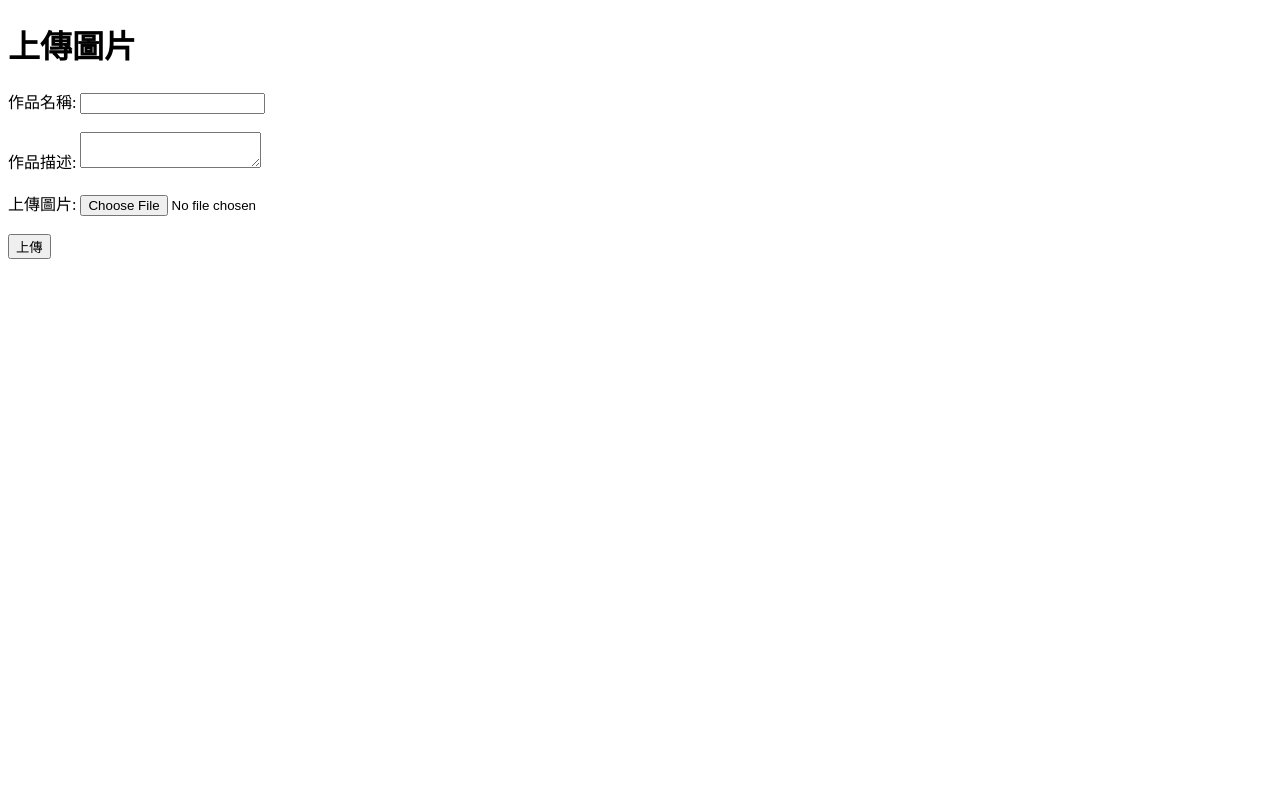
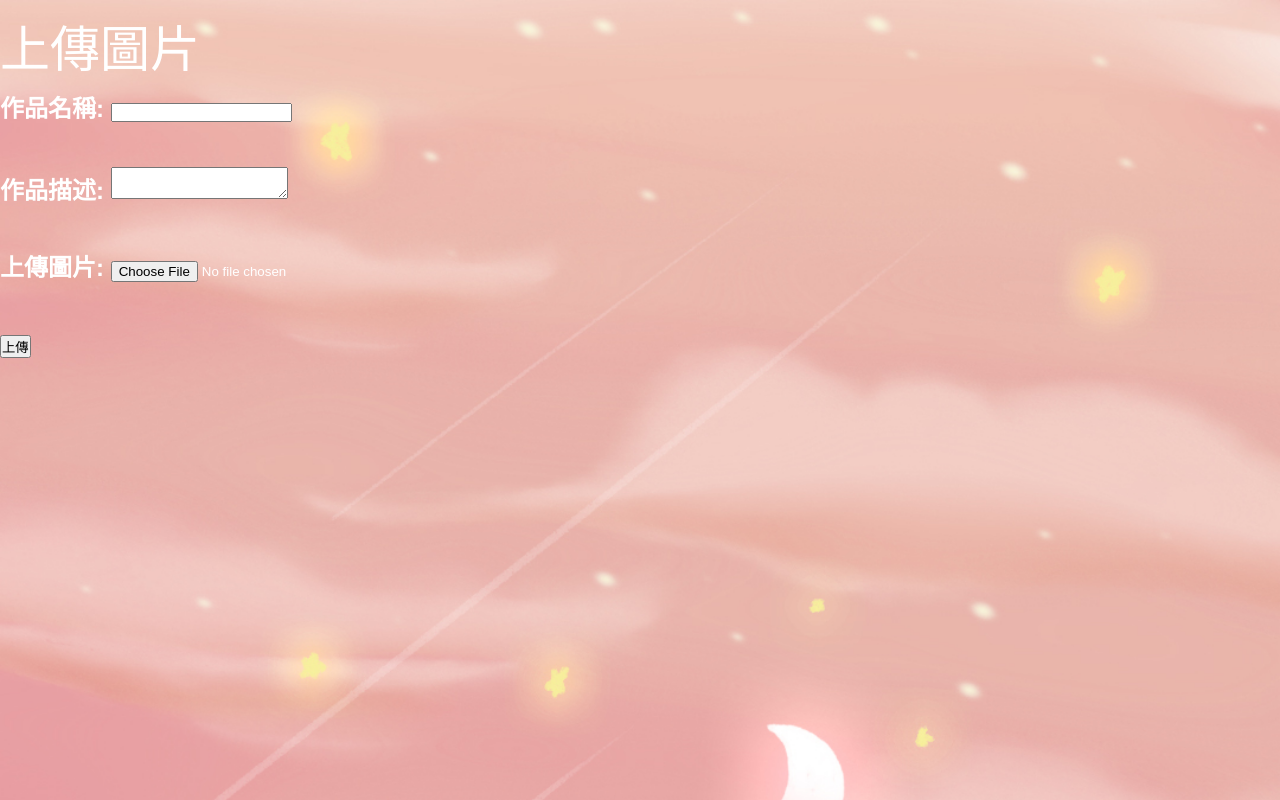
Before and after one commit to BubbleYo87/MyHtml, a website: page public/upload.html in a window 1280 px wide. Drawn offline with Linux system fonts and the light colour scheme; a web font is replaced by a local one.

Commit message:
修正版面設計和更新內容

```diff
--- a/public/upload.html
+++ b/public/upload.html
@@ -4,9 +4,11 @@
     <meta charset="UTF-8">
     <meta name="viewport" content="width=device-width, initial-scale=1.0">
     <title>上傳圖片</title>
+    <link rel="stylesheet" href="styles.css">
 </head>
 <body>
-    <h1>上傳圖片</h1>
+    <T1>上傳圖片</T1>
+    <h3>
         <form action="https://myhtml.onrender.com/upload" method="POST" enctype="multipart/form-data">
             <label for="title">作品名稱:</label>
             <input type="text" id="title" name="title" required><br><br>
@@ -19,5 +21,6 @@
 
             <button type="submit">上傳</button>
         </form>
+    </h3>
 </body>
 </html>
--- a/server.js
+++ b/server.js
@@ -105,8 +105,6 @@ app.get('/profolio', async (req, res) => {
 });
 
 
-
-
 // 中間件
 app.use(bodyParser.json());
 app.use(bodyParser.urlencoded({ extended: true }));
```
Lines whose indentation alone changed are shown as unchanged.
